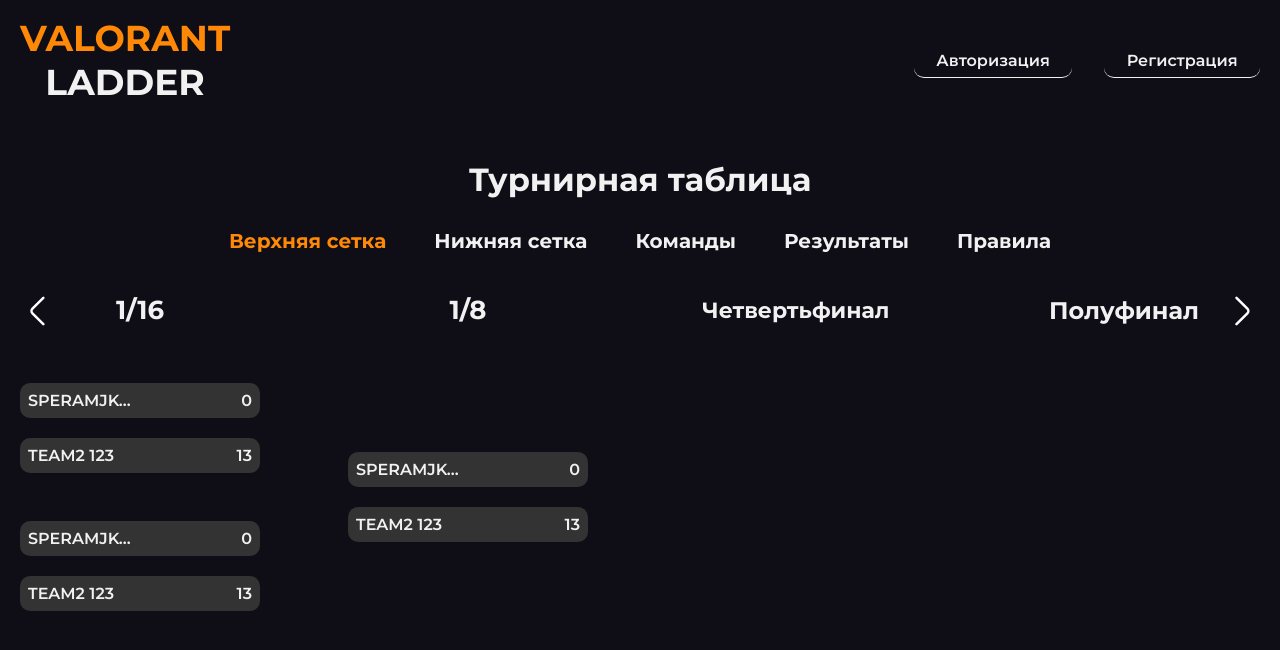
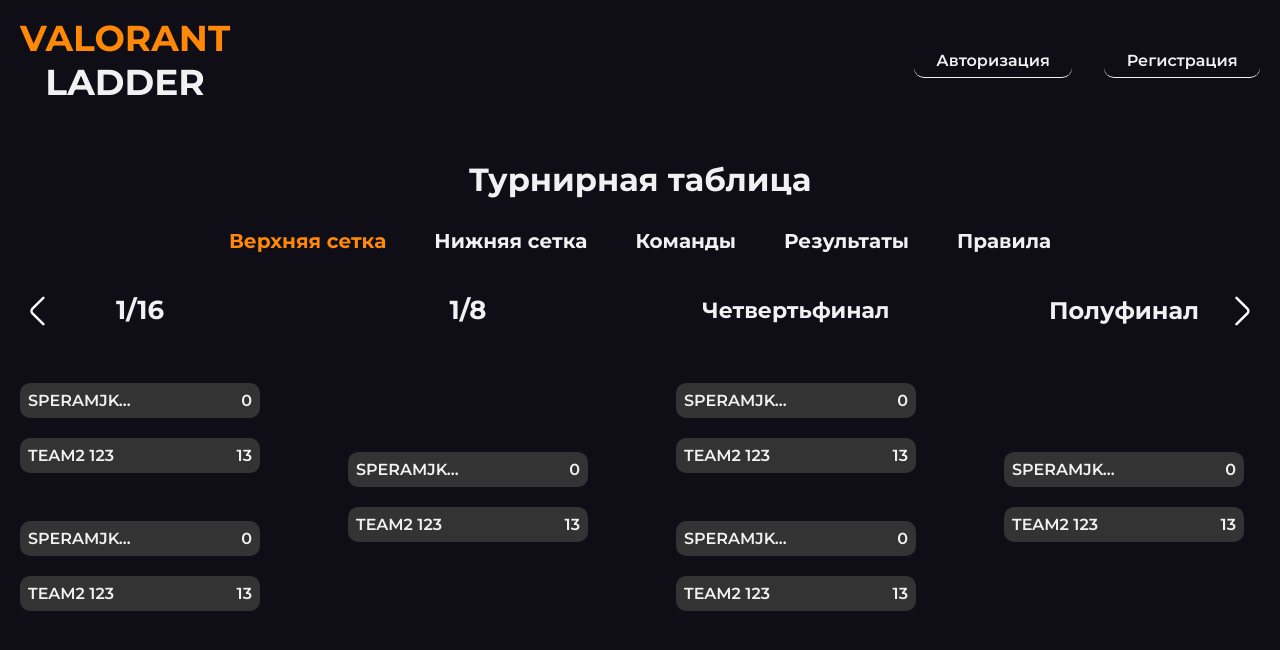
Before and after one commit to Chrysaint/valProject, a React (Vite) app in the folder frontend/: page /tournament/upper-bracket in a window 1280 px wide. Shown: the top 650 px of the page. Built offline with nearby package versions, Linux system fonts and the light colour scheme.

Commit message:
feat: bracket scroll with buttons

```diff
--- a/frontend/src/pages/tournament/bracket/Bracket.css
+++ b/frontend/src/pages/tournament/bracket/Bracket.css
@@ -5,11 +5,19 @@
   --_header_text_medium: 1.5rem;
   --_header_text_small: 1.375rem;
   --_header_text_large: 1.625rem;
+
+    max-width: calc(var(--_col_width) * 5 + var(--_col_gap) * 4);
+  position: relative;
   overflow: hidden;
 }
 
+.bracket__wrapper {
+  height: 100%;
+  width: fit-content;
+  transition: transform 300ms ease-in-out;
+}
+
 .bracket__nav {
-  position: relative;
   margin-bottom: 3rem;
 }
 
@@ -22,10 +30,12 @@
   aspect-ratio: 2/3;
   background: none;
   transition: background-color 0.1s ease-in-out;
+  z-index: 3;
 }
 
 .bracket__headers__arrow > img {
   width: 15px;
+  pointer-events: none;
 }
 
 .bracket__headers__arrow_left {
--- a/frontend/src/pages/tournament/bracket/Bracket.tsx
+++ b/frontend/src/pages/tournament/bracket/Bracket.tsx
@@ -1,3 +1,4 @@
+import { useState } from "react";
 import TournamentTable from "../../../components/torunament/tournamentTable/TournamentTable.tsx";
 import "./Bracket.css";
 import { header_titles } from "./data/header_data.ts";
@@ -9,16 +10,36 @@ type Props = {
 };
 
 function UpperBracket(props: Props) {
+  const colWidth = 240;
+  const gap = -88;
+  const [bracketPos, setBracketPos] = useState(0);
+  function slideBracket(step: number) {
+    console.log(step, bracketPos)
+    const bracketWidth = document.querySelector(".bracket")?.clientWidth;
+    const bracketWrapperWidth = document.querySelector('.bracket__wrapper')?.clientWidth;
+    if (!bracketWrapperWidth || !bracketWidth) return;
+    const widthDiff = bracketWrapperWidth - bracketWidth;
+    console.log("step sum: ", step+bracketPos)
+    const newPos = step + gap + bracketPos;
+    if (newPos > 0) {
+      setBracketPos(-widthDiff + step - gap + colWidth);
+    } else if (newPos < -widthDiff) {
+      setBracketPos(0);
+    } else setBracketPos(newPos)
+  }
   console.log(props.type);
   return (
     <div className="bracket">
-      <div className="bracket__nav">
-        <button className="bracket__headers__arrow bracket__headers__arrow_left">
+      <button onClick={() => slideBracket(colWidth)} className="bracket__headers__arrow bracket__headers__arrow_left">
         <img
           src="./../../src/assets/icons/arrows/arrow-left.svg"
           alt="arrow-left"
         />
       </button>
+      <div className="bracket__wrapper" style={{
+        transform: `translateX(${bracketPos}px)`
+      }}>
+        <div className="bracket__nav">
           <div className="bracket__headers">
             {header_titles.map((header, index) => (
               <h3
@@ -29,15 +50,16 @@ function UpperBracket(props: Props) {
               </h3>
             ))}
           </div>
-        <button className="bracket__headers__arrow bracket__headers__arrow_right">
+        </div>
+        <TournamentTable table={Table} />
+      </div>
+      <button onClick={() => slideBracket(-colWidth)} className="bracket__headers__arrow bracket__headers__arrow_right">
         <img
           src="./../../src/assets/icons/arrows/arrow-right.svg"
           alt="arrow-left"
         />
       </button>
     </div>
-      <TournamentTable table={Table} />
-    </div>
   );
 }
 
--- a/frontend/src/pages/tournament/bracket/data/table.ts
+++ b/frontend/src/pages/tournament/bracket/data/table.ts
@@ -1,5 +1,11 @@
 import { TGame, TTable, TTableCol, TTableNode } from "../types"
 
+
+// function generateTableMock(stages: number): TTable {
+//     const table: TTable;
+
+//     return table;
+// }
 const Game1: TGame = {
     team1: 'Speramjka 123',
     team2: 'team2 123',
@@ -52,6 +58,36 @@ const GameCols: TTableCol[] = [
         id: 2,
         games: [GameNode3],
         gap: 1,
+    },
+    {
+        id: 1,
+        games: [GameNode1, GameNode2],
+        gap: 0,
+    },
+    {
+        id: 2,
+        games: [GameNode3],
+        gap: 1,
+    },
+    {
+        id: 1,
+        games: [GameNode1, GameNode2],
+        gap: 0,
+    },
+    {
+        id: 2,
+        games: [GameNode3],
+        gap: 1,
+    },
+    {
+        id: 1,
+        games: [GameNode1, GameNode2],
+        gap: 0,
+    },
+    {
+        id: 2,
+        games: [GameNode3],
+        gap: 1,
     }
 ]
 
```
Lines whose indentation alone changed are shown as unchanged.
